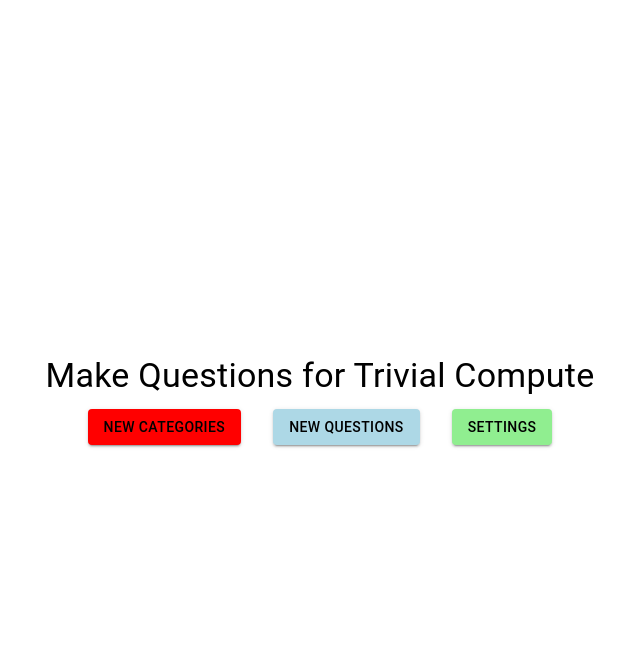
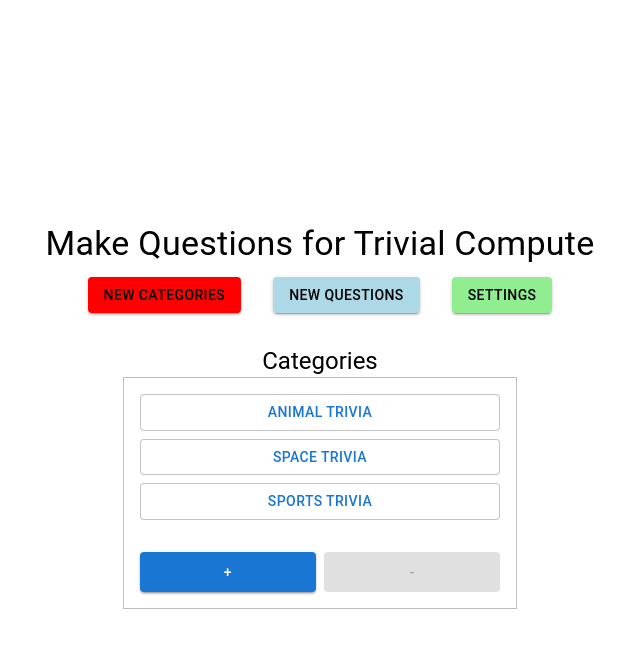
Before and after one commit to shanesreal/Coding_Avengers_Frontend, a React (Create React App) app in the folder my-app/: page /questions-page in a window 1280 px wide. Both pictures are taken after a click on the button "NEW CATEGORIES". Shown: the top 648 px of the page, without its empty margins (320-960 px from the left). Built offline with nearby package versions, Linux system fonts and the light colour scheme.

Commit message:
Supply questions page with sample data

```diff
--- a/my-app/src/Components/Pages/QuestionsPage.js
+++ b/my-app/src/Components/Pages/QuestionsPage.js
@@ -1,7 +1,110 @@
-import { Box, Grid, Typography } from "@mui/material"
-import MyButton from "../Buttons/MyButton"
+import React, { useState } from 'react';
+import { Box, Grid, Typography, Button, Dialog, DialogActions, DialogContent, DialogContentText, DialogTitle, TextField } from "@mui/material";
+import MyButton from '../Buttons/MyButton';
+
+const DetailedSection = ({ title, items, onAdd, onDelete }) => {
+  const [selectedItem, setSelectedItem] = useState(null);
+
+  const handleDelete = () => {
+    onDelete(selectedItem);
+    setSelectedItem(null);
+  };
+
+  return (
+    <Grid item xs={12} sm={4}>
+      <Typography variant="h5" align="center">
+        {title}
+      </Typography>
+      <Box border={1} borderColor="grey.400" p={2}>
+        {items.map((item, index) => (
+          <Button
+            key={index}
+            fullWidth
+            variant="outlined"
+            onClick={() => setSelectedItem(item)}
+            style={{
+              marginBottom: 8,
+              backgroundColor: selectedItem === item ? 'rgba(0, 0, 0, 0.1)' : 'white',
+              borderColor: selectedItem === item ? 'black' : 'rgba(0, 0, 0, 0.23)',
+            }}
+          >
+            {item}
+          </Button>
+        ))}
+        <Grid container spacing={1} mt={2} justifyContent="center">
+          <Grid item xs={6}>
+            <Button
+              variant="contained"
+              color="primary"
+              onClick={onAdd}
+              style={{ width: '100%', minWidth: 60, height: 40 }}
+            >
+              +
+            </Button>
+          </Grid>
+          <Grid item xs={6}>
+            <Button
+              variant="contained"
+              color="error"
+              onClick={handleDelete}
+              disabled={!selectedItem}
+              style={{ width: '100%', minWidth: 60, height: 40 }}
+            >
+              -
+            </Button>
+          </Grid>
+        </Grid>
+      </Box>
+    </Grid>
+  );
+};
 
 export const QuestionsPage = () => {
+  const [section, setSection] = useState(null);
+  const [dialogOpen, setDialogOpen] = useState(false);
+  const [newItem, setNewItem] = useState("");
+  const [categories, setCategories] = useState(['Animal Trivia', 'Space Trivia', 'Sports Trivia']);
+  const [questions, setQuestions] = useState([
+    'What is the fastest land animal?',
+    'What is the fastest aquatic animal?',
+    'What is the largest animal on earth?',
+
+    'Which planet is closest to Earth?',
+    'What is the largest planet in our solar system?',
+
+    'Where did the Olympic games originate?',
+    'How many rings make up the Olympic rings?',
+    'In what sport can you get a hole in one?',]);
+
+  const handleButtonClick = (sectionName) => {
+    setSection(sectionName);
+  };
+
+  const handleDialogOpen = () => {
+    setDialogOpen(true);
+  };
+
+  const handleDialogClose = () => {
+    setDialogOpen(false);
+  };
+
+  const handleAddItem = () => {
+    if (section === 'categories') {
+      setCategories([...categories, newItem]);
+    } else if (section === 'questions') {
+      setQuestions([...questions, newItem]);
+    }
+    setNewItem("");
+    handleDialogClose();
+  };
+
+  const handleDeleteItem = (item) => {
+    if (section === 'categories') {
+      setCategories(categories.filter(category => category !== item));
+    } else if (section === 'questions') {
+      setQuestions(questions.filter(question => question !== item));
+    }
+  };
 
   return (
     <Box
@@ -10,23 +113,85 @@ export const QuestionsPage = () => {
       justifyContent="center"
       alignItems="center"
       minHeight="100vh"
+      padding={2}
     >
       <Typography variant="h4" align="center" gutterBottom>
         Make Questions for Trivial Compute
       </Typography>
-        <Grid container spacing={4} justifyContent="center">
+      <Grid container spacing={4} justifyContent="center" marginBottom={4}>
         <Grid item>
-            <MyButton name="New Categories" style={{ backgroundColor: 'red', color: 'black' }} />
+          <Button
+            variant="contained"
+            style={{ backgroundColor: 'red', color: 'black' }}
+            onClick={() => handleButtonClick('categories')}
+          >
+            New Categories
+          </Button>
         </Grid>
         <Grid item>
-            <MyButton name="New Questions" style={{ backgroundColor: 'lightblue', color: 'black' }} />
+          <Button
+            variant="contained"
+            style={{ backgroundColor: 'lightblue', color: 'black' }}
+            onClick={() => handleButtonClick('questions')}
+          >
+            New Questions
+          </Button>
         </Grid>
         <Grid item>
-            <MyButton name="Settings" route="/settings" style={{ backgroundColor: 'lightgreen', color: 'black' }} />
+          <MyButton
+            name="Settings"
+            route="/settings"
+            style={{ backgroundColor: 'lightgreen', color: 'black' }}
+          />
         </Grid>
       </Grid>
+      {section === 'categories' && (
+        <Grid container spacing={4} justifyContent="center">
+          <DetailedSection
+            title="Categories"
+            items={categories}
+            onAdd={handleDialogOpen}
+            onDelete={handleDeleteItem}
+          />
+        </Grid>
+      )}
+      {section === 'questions' && (
+        <Grid container spacing={4} justifyContent="center">
+          <DetailedSection
+            title="Questions"
+            items={questions}
+            onAdd={handleDialogOpen}
+            onDelete={handleDeleteItem}
+          />
+        </Grid>
+      )}
+      <Dialog open={dialogOpen} onClose={handleDialogClose}>
+        <DialogTitle>Add New {section === 'categories' ? 'Category' : 'Question'}</DialogTitle>
+        <DialogContent>
+          <DialogContentText>
+            Please enter the name of the new {section === 'categories' ? 'category' : 'question'}.
+          </DialogContentText>
+          <TextField
+            autoFocus
+            margin="dense"
+            label={section === 'categories' ? 'Category Name' : 'Question Name'}
+            type="text"
+            fullWidth
+            value={newItem}
+            onChange={(e) => setNewItem(e.target.value)}
+          />
+        </DialogContent>
+        <DialogActions>
+          <Button onClick={handleDialogClose} color="primary">
+            Cancel
+          </Button>
+          <Button onClick={handleAddItem} color="primary">
+            Add
+          </Button>
+        </DialogActions>
+      </Dialog>
     </Box>
-    )
-}
+  );
+};
 
 export default QuestionsPage;
```
Lines whose indentation alone changed are shown as unchanged.
